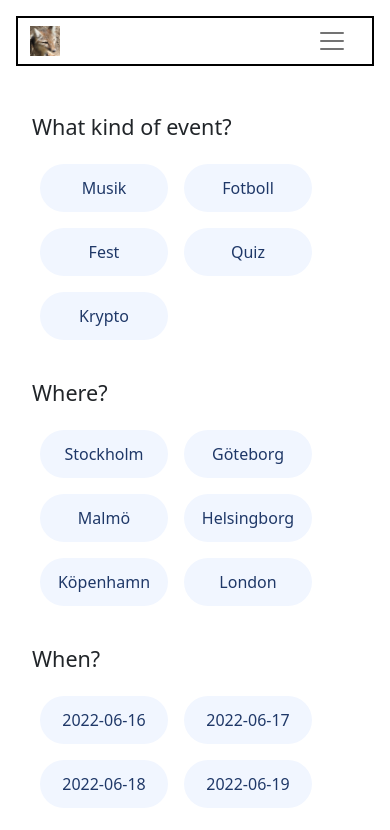
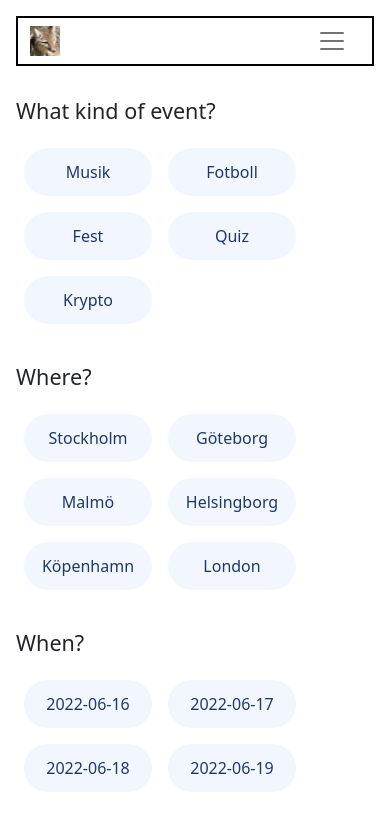
Before and after one commit to krdevel/grupparbete-vite-eventer, a Vue app: page /#/ in a window 390 px wide. Shown: the top 830 px of the page. Built offline with nearby package versions, Linux system fonts and the light colour scheme.

Commit message:
Adjust FilterView box paddings

```diff
--- a/src/views/FilterView.vue
+++ b/src/views/FilterView.vue
@@ -98,14 +98,12 @@
 
 	#filter-view .tag-container-box {
 		width: 35%;
+		padding: 2rem 1rem 2rem 2rem;
 	}
 
 	#filter-view .list-box {
 		width: 50%;
-	}
-
-	#filter-view main > div {
-		padding: 2rem;
+		padding: 2rem 2rem 2rem 1rem;
 	}
 
 	#filter-view .list-box {
@@ -147,6 +145,7 @@
 		#filter-view main > .tag-container-box,
 		#filter-view main > .list-box {
 			width: 100%;
+			padding: 1rem;
 		}
 	}
 </style>
```
